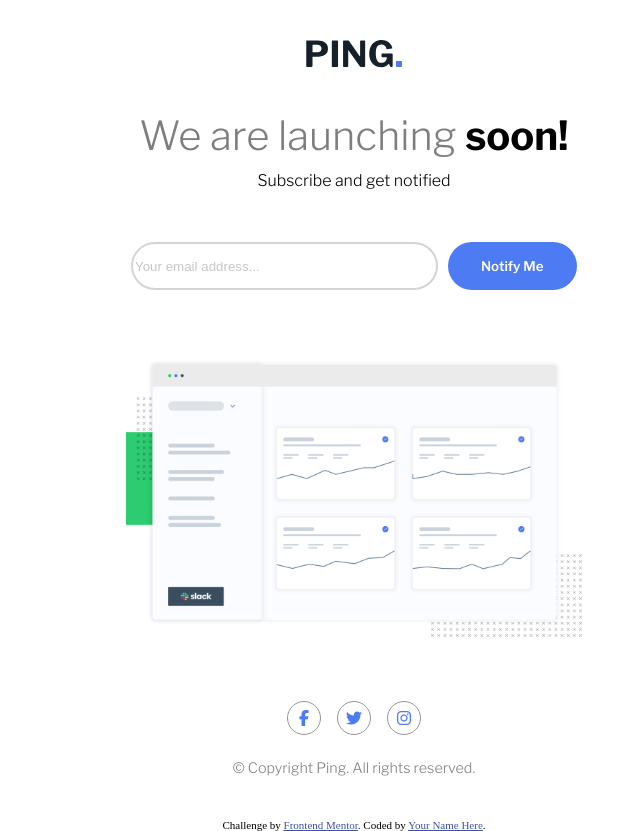
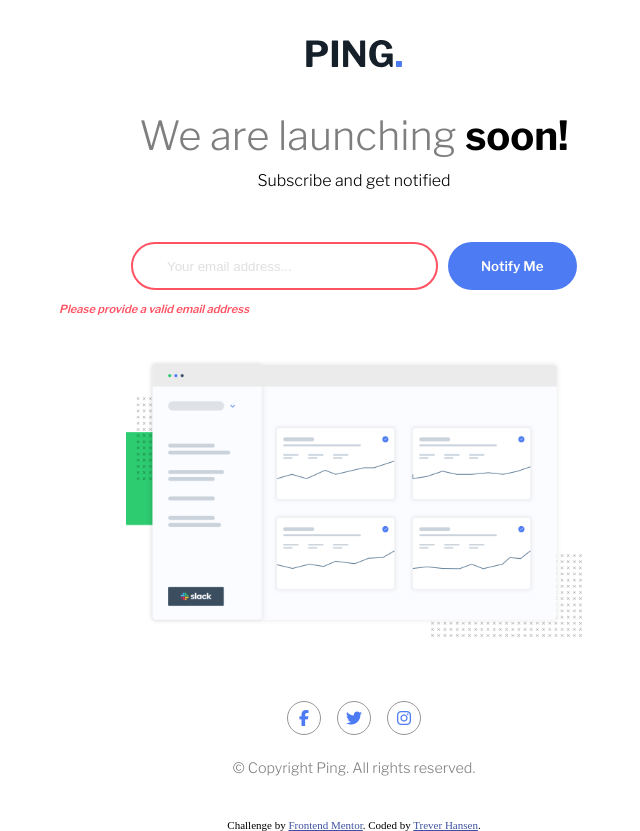
Before and after one commit to Thansen1990/ping-coming-soon-page-master, a plain HTML site: page index.html in a window 1280 px wide. Both pictures are taken after a click on the button "Notify Me". Shown: the whole page, without its empty margins (286-926 px from the left). Drawn offline with nearby package versions, Linux system fonts and the light colour scheme.

Commit message:
Fixes to error/acceptance message

```diff
--- a/index.html
+++ b/index.html
@@ -41,6 +41,8 @@
 					placeholder="Your email address..."
 				/>
         <input type="button" class="submit_button" type="submit" value='Notify Me'>
+		<p class='email_error_message'>Please provide a valid email address</p>
+		<p class='email_accept_message'>Your email has been submitted</p>
 			</form>
 
 			<img
@@ -63,7 +65,7 @@
 				Challenge by
 				<a href="https://www.frontendmentor.io?ref=challenge" target="_blank"
 					>Frontend Mentor</a
-				>. Coded by <a href="#">Your Name Here</a>.
+				>. Coded by <a href="#">Trever Hansen</a>.
 			</p>
 		</footer>
 
--- a/script.js
+++ b/script.js
@@ -1,4 +1,7 @@
 const submit_email = document.querySelector('.submit_button');
+const email_input = document.querySelector('.email_input')
+const email_error_message = document.querySelector('.email_error_message')
+const email_accept_message = document.querySelector('.email_accept_message')
 
 
 
@@ -7,11 +10,19 @@ submit_email.addEventListener('click', function validateForm() {
     var formdata = document.getElementById('email').value;// grab form data
     const regexTest = emailRegex.test(formdata); //tests regex again formdata
 
+    email_error_message.classList.remove('error_display')
+    email_input.classList.remove('email_error_border')
+
     if (regexTest === false){
-        alert('Please enter a valid email');
+        email_accept_message.classList.remove('error_display')
+        email_error_message.classList.add('error_display')
+        email_input.classList.add('email_error_border')
         return;
     } else {
-        alert('Your e-mail has been submitted');
+        email_error_message.classList.remove('error_display')
+        email_input.classList.remove('email_error_border')
+        document.getElementById('email_form').reset();
+        email_accept_message.classList.add('error_display')
         return;
     };
 });
--- a/styles.css
+++ b/styles.css
@@ -75,15 +75,50 @@ h2 {
 }
 
 .email_input {
-    border: 1px solid hsl(0, 0%, 59%);
-    color: hsl(0, 0%, 59%);
-    opacity: 0.4;
+    border: 1px solid rgba(150, 150, 150, 0.3);
     border-width: 2px;
     border-radius: 2rem;
+    text-indent: 2rem;
     box-sizing: border-box;
     width: 69%;
     height: 3rem;
     margin: 1%;
+}
+
+.email_input::placeholder {
+    color: rgba(150, 150, 150, 0.3)
+}
+
+.email_error_border{
+    border: 2px solid hsl(354, 100%, 66%)!important;
+}
+
+.email_error_message{
+    font-family: 'libre franklin';
+    font-weight: 600;
+    font-style: italic;
+    font-size: 0.7rem;
+    color: hsl(354, 100%, 66%);
+    position: absolute;
+    margin-right: 25rem;
+    margin-top: 4rem;
+    display: none;
+}
+
+.email_accept_message{
+    font-family: 'libre franklin';
+    font-weight: 600;
+    font-style: italic;
+    font-size: 0.7rem;
+    color: hsl(119, 49%, 49%);
+    position: absolute;
+    margin-right: 25rem;
+    margin-top: 4rem;
+    display: none;
+}
+
+.error_display{
+    display: block!important;
 }
 
 .submit_button {
```
